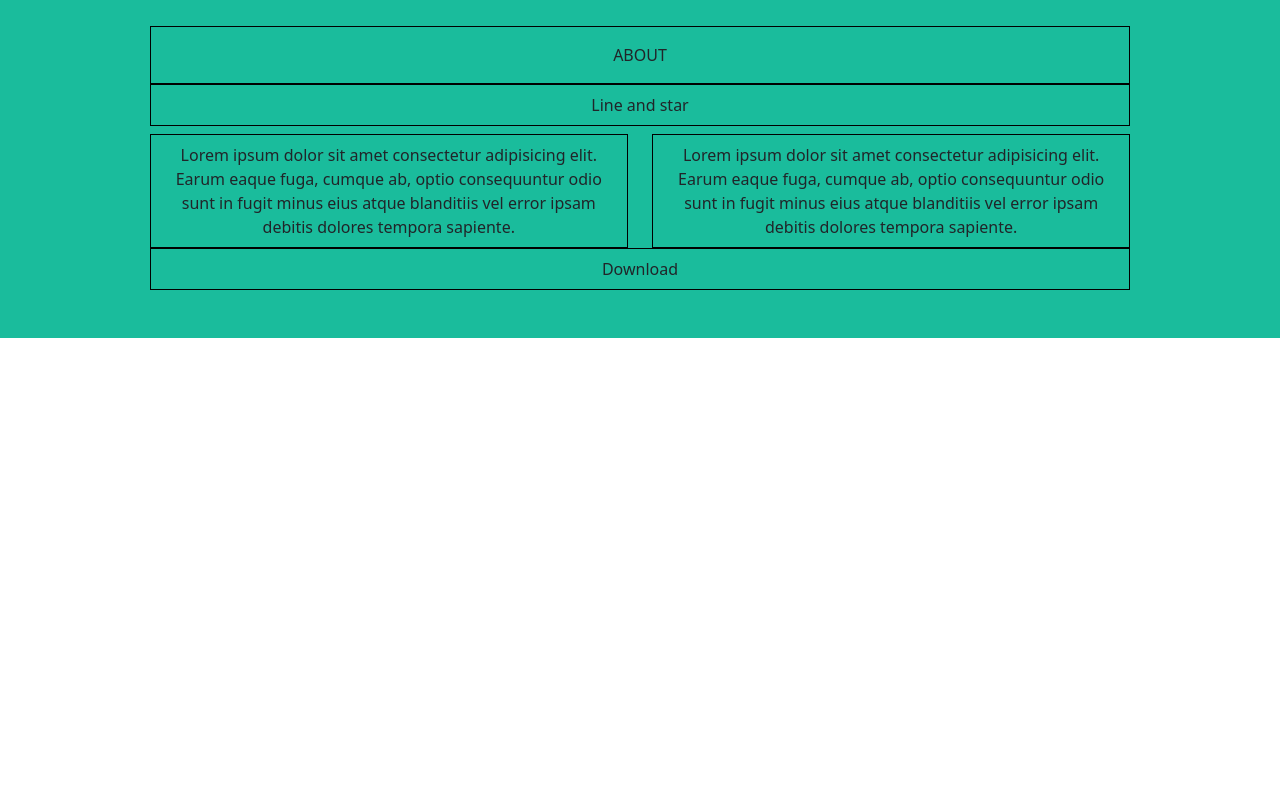
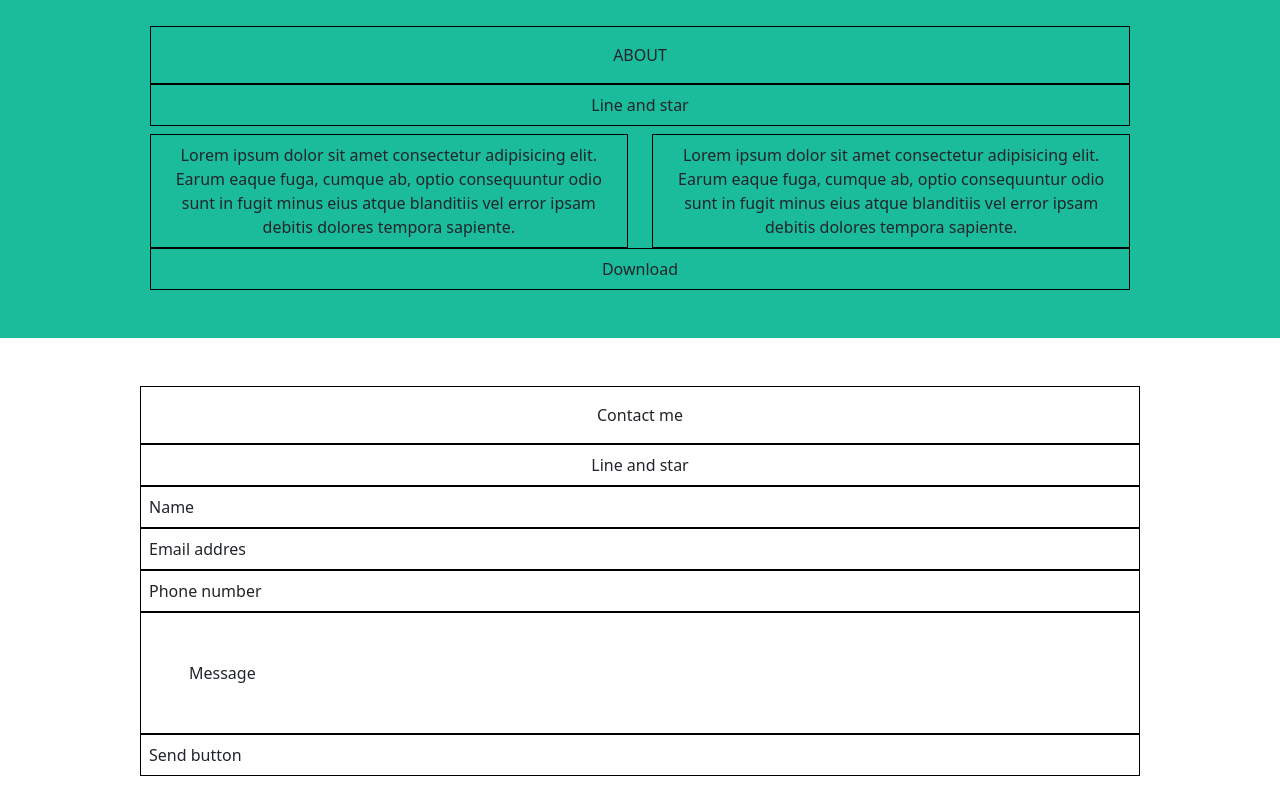
Before and after one commit to dunzolo/html-css-bootstrap-freelancer, a plain HTML site: page index.html in a window 1280 px wide. Shown: the part 902-1702 px from the top of the page. Before the commit the page ends 1240 px from the top, so only its background shows below. Drawn offline with nearby package versions, Linux system fonts and the light colour scheme.

Commit message:
added containers contact me

```diff
--- a/index.html
+++ b/index.html
@@ -37,7 +37,7 @@
                 <div class="row">
                     <div class="col">
                         <div class="container text-center my-5">
-                            <div class="row row-cols-4">
+                            <div class="row">
                                 <div class="col-12">
                                     <div class="border-black p-5">
                                         Immagine
@@ -147,6 +147,47 @@
                 </div>
             </div>
             <!-- contact me -->
+            <div class="container-medium">
+                <div class="container my-5">
+                    <div class="row">
+                        <div class="col-12">
+                            <div class="border-black text-center p-3">
+                                Contact me
+                            </div>
+                        </div>
+                        <div class="col-12">
+                            <div class="border-black text-center p-2">
+                                Line and star
+                            </div>
+                        </div>
+                        <div class="col-12">
+                            <div class="border-black p-2">
+                                Name
+                            </div>
+                        </div>
+                        <div class="col-12">
+                            <div class="border-black p-2">
+                                Email addres
+                            </div>
+                        </div>
+                        <div class="col-12">
+                            <div class="border-black p-2">
+                                Phone number
+                            </div>
+                        </div>
+                        <div class="col-12">
+                            <div class="border-black p-5">
+                                Message
+                            </div>
+                        </div>
+                        <div class="col-12">
+                            <div class="border-black p-2">
+                                Send button
+                            </div>
+                        </div>
+                    </div>
+                </div>
+            </div>
         </main>
         <footer>
 
```
